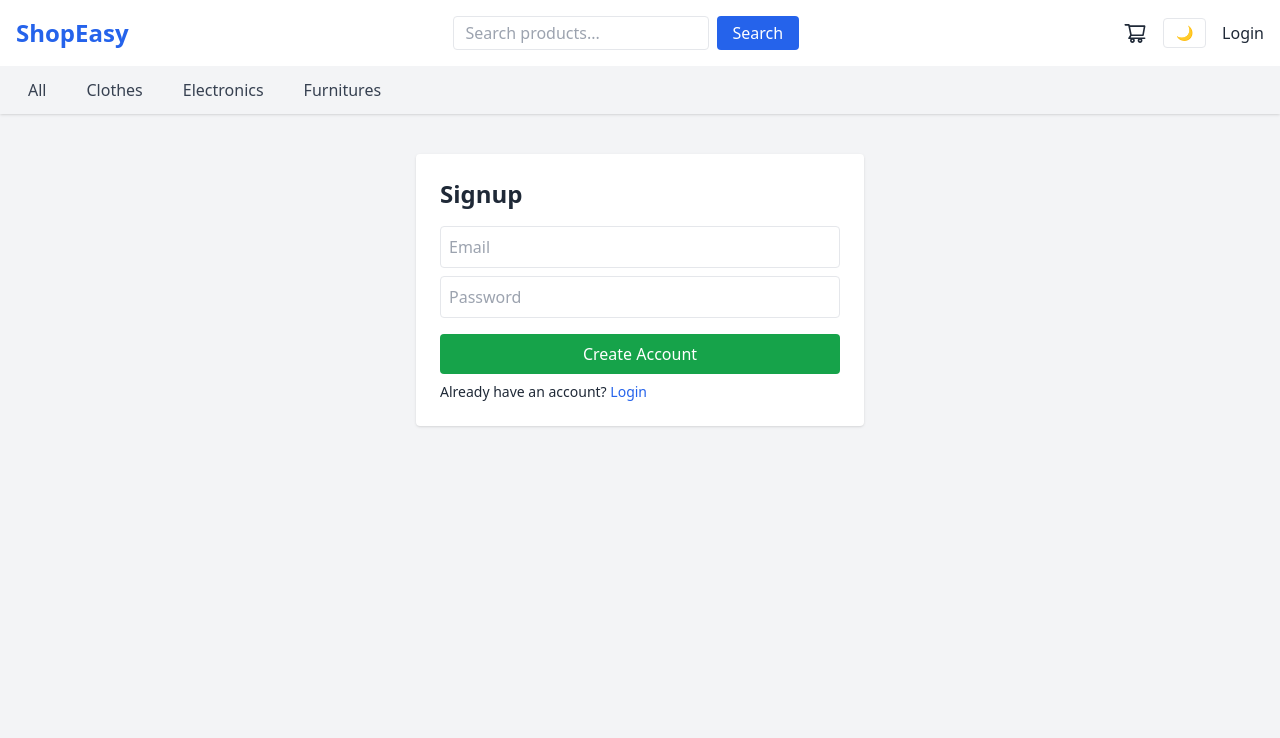
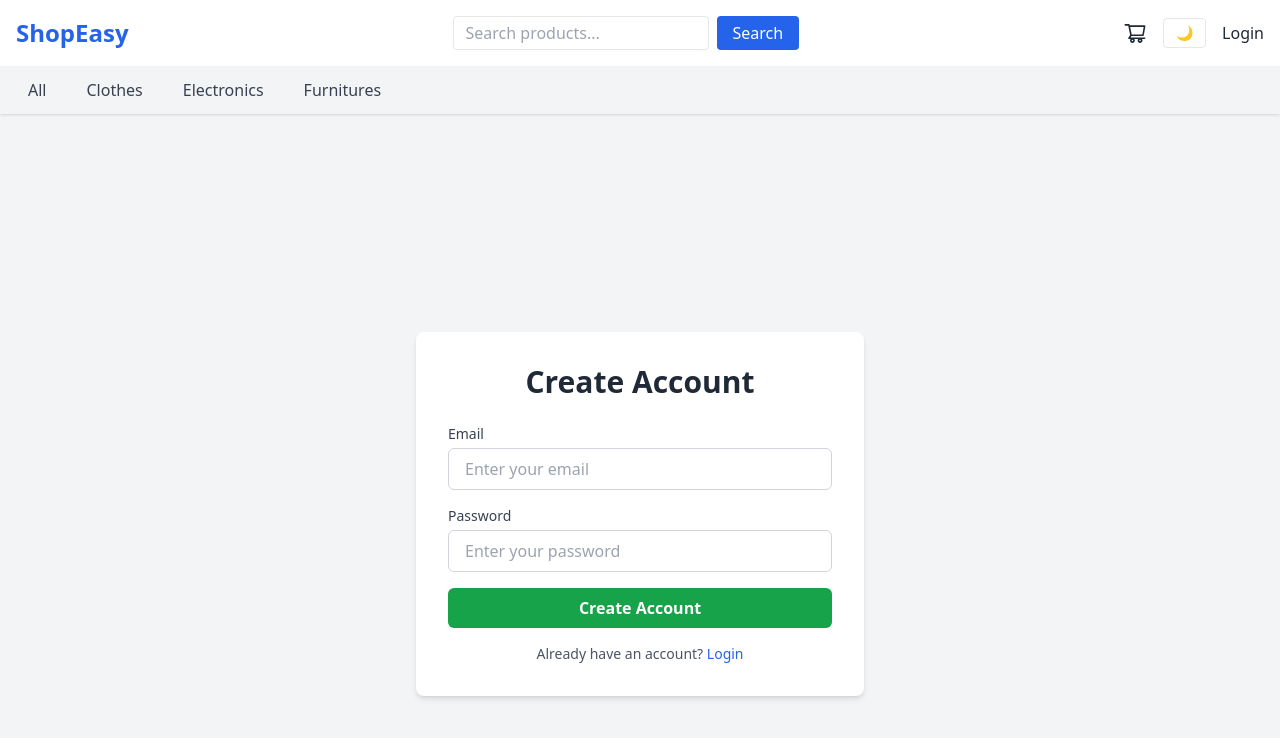
Before and after one commit to ManyaS10/E-Commerce-Clone, a React (Vite) app: page /signup in a window 1280 px wide. Shown: the top 738 px of the page. Built offline with nearby package versions, Linux system fonts and the light colour scheme; no server answers.

Commit message:
Fix: Matched Firebase import case

```diff
--- a/src/Pages/Signup.jsx
+++ b/src/Pages/Signup.jsx
@@ -1,11 +1,12 @@
 import { useState } from "react";
 import { createUserWithEmailAndPassword } from "firebase/auth";
-import { auth } from "../Firebasetemp/config";
+import { auth } from "../firebase/config"; // ✅ Ensure correct folder & casing
 import { useNavigate, Link } from "react-router-dom";
 
 function Signup() {
   const [email, setEmail] = useState("");
   const [password, setPassword] = useState("");
+  const [error, setError] = useState("");
   const navigate = useNavigate();
 
   const handleSignup = async (e) => {
@@ -15,20 +16,68 @@ function Signup() {
       navigate("/");
     } catch (err) {
       console.error(err);
+      setError("Failed to create account. Try again.");
     }
   };
 
   return (
-    <div className="max-w-md mx-auto mt-10 p-6 shadow rounded bg-white">
-      <h2 className="text-2xl font-semibold mb-4">Signup</h2>
-      <form onSubmit={handleSignup}>
-        <input type="email" placeholder="Email" className="w-full p-2 border rounded mb-2"
-          value={email} onChange={(e) => setEmail(e.target.value)} />
-        <input type="password" placeholder="Password" className="w-full p-2 border rounded mb-4"
-          value={password} onChange={(e) => setPassword(e.target.value)} />
-        <button className="w-full bg-green-600 text-white py-2 rounded">Create Account</button>
-      </form>
-      <p className="text-sm mt-2">Already have an account? <Link to="/login" className="text-blue-600">Login</Link></p>
+    <div className="min-h-screen flex items-center justify-center bg-gray-100 dark:bg-gray-900 text-gray-800 dark:text-gray-200 px-4">
+      <div className="w-full max-w-md bg-white dark:bg-gray-800 p-8 rounded-lg shadow-md">
+        <h2 className="text-3xl font-bold text-center text-gray-800 dark:text-gray-100 mb-6">
+          Create Account
+        </h2>
+
+        {error && (
+          <p className="text-red-500 text-sm mb-4 text-center">{error}</p>
+        )}
+
+        <form onSubmit={handleSignup} className="space-y-4">
+          <div>
+            <label className="block text-sm font-medium text-gray-700 dark:text-gray-300 mb-1">
+              Email
+            </label>
+            <input
+              type="email"
+              placeholder="Enter your email"
+              className="w-full px-4 py-2 border border-gray-300 dark:border-gray-600 bg-white dark:bg-gray-700 rounded-md focus:outline-none focus:ring-2 focus:ring-blue-500 dark:focus:ring-blue-400"
+              value={email}
+              onChange={(e) => setEmail(e.target.value)}
+              required
+            />
+          </div>
+
+          <div>
+            <label className="block text-sm font-medium text-gray-700 dark:text-gray-300 mb-1">
+              Password
+            </label>
+            <input
+              type="password"
+              placeholder="Enter your password"
+              className="w-full px-4 py-2 border border-gray-300 dark:border-gray-600 bg-white dark:bg-gray-700 rounded-md focus:outline-none focus:ring-2 focus:ring-blue-500 dark:focus:ring-blue-400"
+              value={password}
+              onChange={(e) => setPassword(e.target.value)}
+              required
+            />
+          </div>
+
+          <button
+            type="submit"
+            className="w-full bg-green-600 hover:bg-green-700 text-white py-2 rounded-md font-semibold transition"
+          >
+            Create Account
+          </button>
+        </form>
+
+        <p className="text-sm text-center mt-4 text-gray-600 dark:text-gray-400">
+          Already have an account?{" "}
+          <Link
+            to="/login"
+            className="text-blue-600 dark:text-blue-400 font-medium hover:underline"
+          >
+            Login
+          </Link>
+        </p>
+      </div>
     </div>
   );
 }
```
